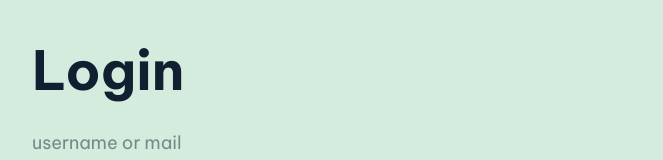
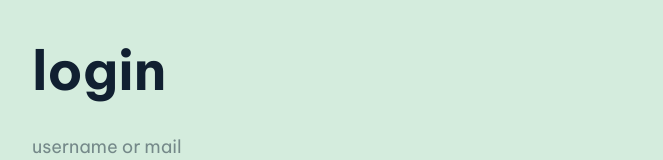
Before and after one commit to lusinger/getfit-app, an Angular app: page / in a window 1280 px wide. Shown: the top 160 px of the page, without its empty margins (308-971 px from the left). Built offline with nearby package versions, Linux system fonts and the light colour scheme.

Commit message:
Implement typewriter directive for form title

```diff
--- a/src/app/features/login/login.component.html
+++ b/src/app/features/login/login.component.html
@@ -1,5 +1,5 @@
 <div class="login-container">
-  <h1>Login</h1>
+  <h1 getfitTypewriter initialText={{formTitle}} targetText="login" (textChanged)="onTextChanged($event)">{{formTitle}}</h1>
   <form [formGroup]="loginForm" (ngSubmit)="onLoginSubmit()">
     <label class="input-field mt1">
       <span>username or mail</span>
--- a/src/app/features/login/login.component.sass
+++ b/src/app/features/login/login.component.sass
@@ -12,6 +12,8 @@
   flex-grow: 1
   width: 100%
   height: auto
+  h1
+    min-height: $rem*4
   .login-footer
     display: flex
     flex-flow: row
--- a/src/app/features/login/login.component.ts
+++ b/src/app/features/login/login.component.ts
@@ -1,6 +1,5 @@
 //TODO: Create and add service containing login method to reach server
 //TODO: Redirect to UserPanel if login is successfull
-//TODO: Create and add Directive that typewrites title of form
 import { Component, OnInit } from '@angular/core';
 import { FormGroup, FormControl, Validators } from '@angular/forms';
 
@@ -19,6 +18,8 @@ export class LoginComponent implements OnInit {
     password: new FormControl('', [Validators.required, Validators.minLength(8)]),
   });
 
+  formTitle: string = 'getfit';
+
   constructor(private auth: AuthService) { }
 
   ngOnInit(): void {
@@ -31,5 +32,9 @@ export class LoginComponent implements OnInit {
       },
       complete: () => this.loginForm.reset()
     });
+  };
+
+  onTextChanged($event: string): void{
+    this.formTitle = $event;
   }
 }
```
